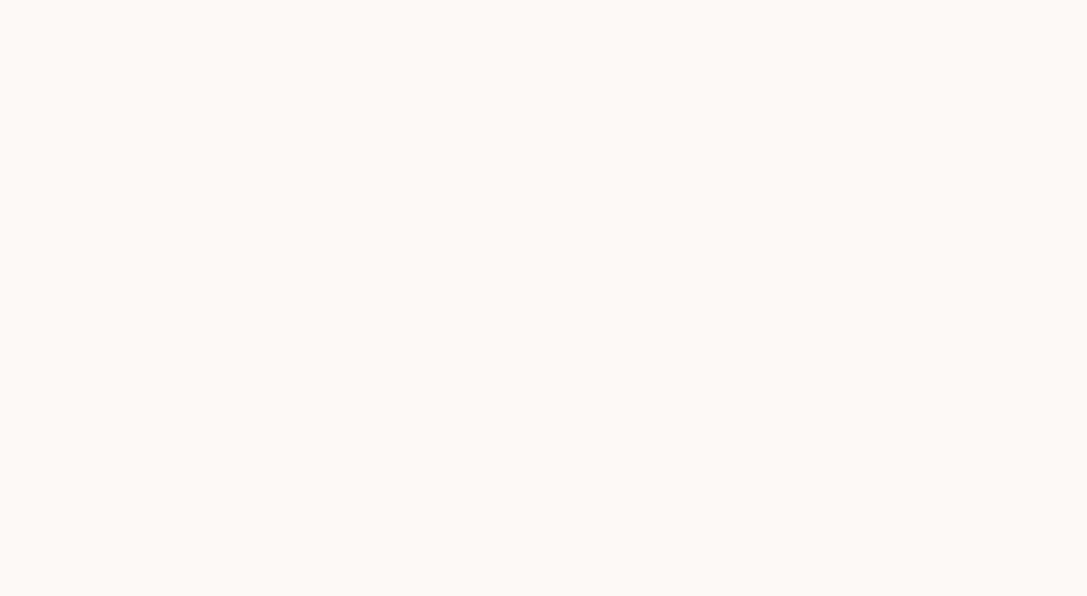
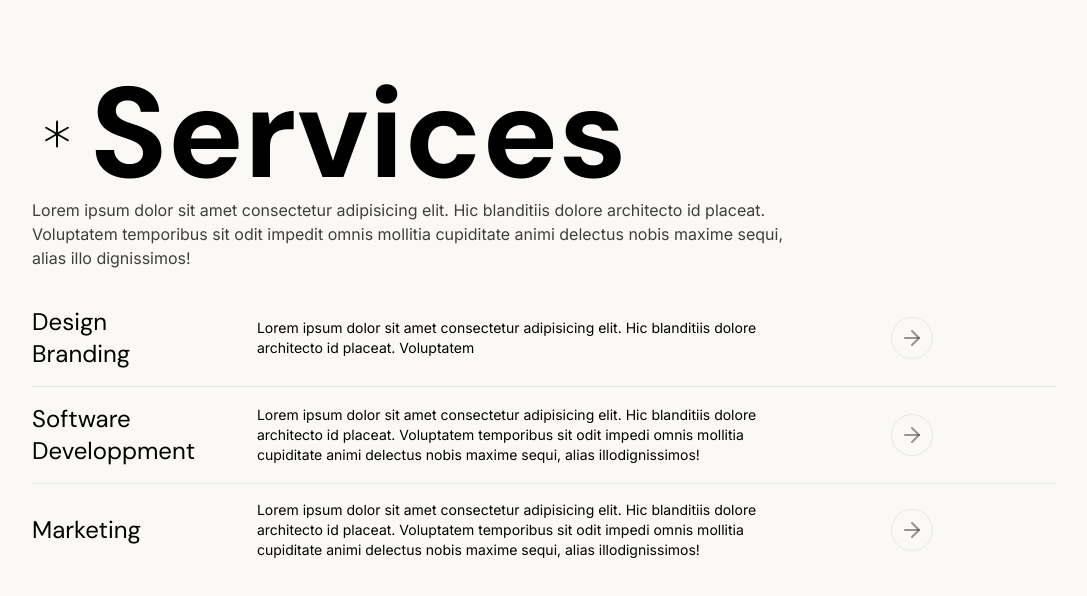
Before and after one commit to BounaderMedRafik/greensea, a Next.js app: page / in a window 1280 px wide. Shown: the part 1957-2553 px from the top of the page, without its empty margins (96-1183 px from the left). Built offline with nearby package versions, Linux system fonts and the light colour scheme.

Commit message:
i added cool animation

```diff
--- a/app/page.tsx
+++ b/app/page.tsx
@@ -3,18 +3,10 @@ import GoUpBTN from "@/components/layout/GoUpBTN";
 import Navigation from "@/components/layout/Navigation";
 import AboutUs from "@/components/marketing/AboutUs";
 import Hero from "@/components/marketing/Hero";
-
-import { motion, useScroll, useTransform } from "framer-motion";
-import { useRef } from "react";
+import OurServices from "@/components/marketing/OurServices";
 export default function Home() {
-  const ref = useRef<HTMLDivElement>(null);
-  const { scrollYProgress } = useScroll({
-    target: ref,
-    offset: ["center end", "start center"],
-  });
-  const opacity = useTransform(scrollYProgress, [0, 0.3], [1, 0]);
   return (
-    <main ref={ref} className=" relative">
+    <main className=" relative">
       <div>
         <Navigation />
       </div>
@@ -25,6 +17,9 @@ export default function Home() {
         <AboutUs />
       </div>
       <div>
+        <OurServices />
+      </div>
+      <div>
         <GoUpBTN />
       </div>
     </main>
--- /dev/null
+++ b/components/marketing/OurServices.tsx
@@ -0,0 +1,146 @@
+import { motion, useMotionValue } from "framer-motion";
+import { ArrowRight, Asterisk } from "lucide-react";
+import React, { useEffect, useState } from "react";
+
+const TheServices = [
+  {
+    title: "Design Branding",
+    desc: "Lorem ipsum dolor sit amet consectetur adipisicing elit. Hic blanditiis dolore architecto id placeat. Voluptatem ",
+    image:
+      "https://cdn.dribbble.com/userupload/14268810/file/original-ef9f8d46b7b9bcfde66cbd54b2dab0af.png?resize=1024x768",
+  },
+  {
+    title: "Software Developpment",
+    desc: "Lorem ipsum dolor sit amet consectetur adipisicing elit. Hic blanditiis dolore architecto id placeat. Voluptatem temporibus sit odit impedi omnis mollitia cupiditate animi delectus nobis maxime sequi, alias illodignissimos!",
+    image:
+      "https://cdn.dribbble.com/userupload/8883323/file/original-cfffac4464698497bdc3dfafb37c76cc.png?resize=1024x768&vertical=center",
+  },
+  {
+    title: "Marketing ",
+    desc: "Lorem ipsum dolor sit amet consectetur adipisicing elit. Hic blanditiis dolore architecto id placeat. Voluptatem temporibus sit odit impedi omnis mollitia cupiditate animi delectus nobis maxime sequi, alias illodignissimos!",
+    image:
+      "https://cdn.dribbble.com/userupload/12435974/file/original-9fe26fad6f8760efa0a8ffd46a85fe25.jpg?resize=1024x774",
+  },
+];
+
+const OurServices = () => {
+  return (
+    <div className=" max-w-5xl mx-auto mt-10">
+      <div className="text-9xl font-DM flex items-center gap-2 font-bold">
+        <div>
+          <Asterisk size={50} absoluteStrokeWidth />
+        </div>{" "}
+        <div>Services</div>
+      </div>
+      <div className="  opacity-75 max-w-3xl">
+        Lorem ipsum dolor sit amet consectetur adipisicing elit. Hic blanditiis
+        dolore architecto id placeat. Voluptatem temporibus sit odit impedit
+        omnis mollitia cupiditate animi delectus nobis maxime sequi, alias illo
+        dignissimos!
+      </div>
+      <div className="mt-5   divide-y ">
+        {TheServices.map((item, i) => (
+          <div key={i}>
+            <Service title={item.title} desc={item.desc} image={item.image} />
+          </div>
+        ))}
+      </div>
+    </div>
+  );
+};
+
+const Service = ({
+  title,
+  desc,
+  image,
+}: {
+  title: string;
+  desc: string;
+  image: string;
+}) => {
+  const x = useMotionValue(0);
+  const y = useMotionValue(0);
+  const ref = React.useRef<HTMLDivElement>(null);
+  const [rect, setRect] = useState<DOMRect | null>(null);
+  const [isInside, setIsInside] = useState<boolean>(false); // Add this line
+
+  useEffect(() => {
+    if (ref.current) {
+      setRect(ref.current.getBoundingClientRect());
+    }
+  }, []);
+
+  const handleMouseMove = (e: React.MouseEvent<HTMLDivElement>) => {
+    if (rect) {
+      const scrollX = window.scrollX;
+      const scrollY = window.scrollY;
+      x.set(e.clientX - rect.left + scrollX);
+      y.set(e.clientY - rect.top + scrollY);
+    }
+  };
+
+  const handleMouseLeave = () => {
+    setIsInside(false);
+  };
+
+  const handleMouseEnter = () => {
+    setIsInside(true);
+  };
+
+  return (
+    <div
+      ref={ref}
+      onMouseLeave={handleMouseLeave}
+      onMouseEnter={handleMouseEnter}
+      onMouseMove={handleMouseMove}
+      className="py-4  relative cursor-none  hover:bg-neutral-100  transition-all group flex justify-between items-center"
+    >
+      <div className="text-2xl  font-DM w-[10%]">{title}</div>
+      <div className="w-[50%] text-sm">{desc}</div>
+      <div>
+        <div className="p-2 text-text/50 group-hover:bg-[#2e4b46] border group-hover:text-background rounded-full  transi">
+          <ArrowRight className=" group-hover:-rotate-45 transition-all" />
+        </div>
+      </div>
+      <div>{isInside && <FloatingImage x={x} y={y} image={image} />}</div>
+    </div>
+  );
+};
+
+const FloatingImage = ({ x, y, image }: { x: any; y: any; image?: string }) => {
+  return (
+    <motion.div
+      className="h-4 w-4 rounded-full absolute z-50 shadow-lg"
+      style={{
+        top: y,
+        left: x,
+        pointerEvents: "none",
+      }}
+      initial={{
+        scale: 1,
+        opacity: 1,
+      }}
+      animate={{
+        scale: 1,
+        opacity: 1,
+      }}
+      exit={{
+        scale: 0,
+        opacity: 0,
+      }}
+    >
+      <motion.div
+        className={
+          "px-2 py-2  text-white whitespace-nowrap min-w-max text-xs rounded-lg"
+        }
+      >
+        <img
+          src={image}
+          className=" h-64 aspect-video object-cover  rounded-lg -translate-x-1/2 -translate-y-1/2"
+        />
+      </motion.div>
+    </motion.div>
+  );
+};
+
+export default OurServices;
```
